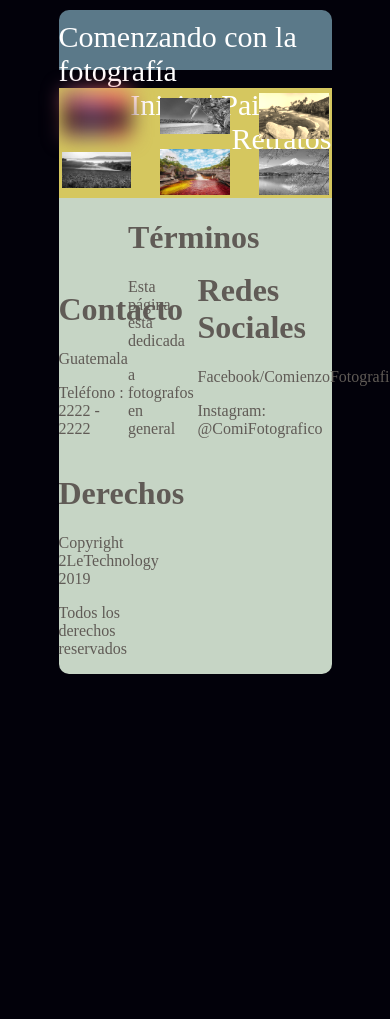
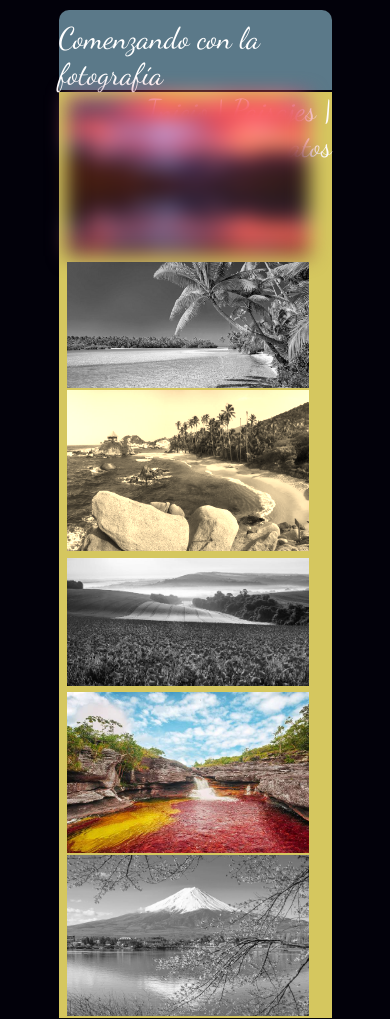
Before and after one commit to carolinasuy/Final-CSS, a plain HTML site: page paisajes.html in a window 390 px wide. Shown: the top 1019 px of the page. Before the commit the page ends 844 px from the top, so only its background shows below. Drawn offline with Linux system fonts and the light colour scheme.

Commit message:
responsive

```diff
--- a/css/estilos.css
+++ b/css/estilos.css
@@ -1,10 +1,10 @@
 @font-face {
-	font-family: Dancing Script;
+	font-family: 'Dancing Script', cursive;
 }
 
 body {
 	margin-left: 15%;
-	font-family: Dancing Script;
+	font-family: 'Dancing Script', cursive;
 	color: #605B56;
 	background: #02010a;
 	margin-right: 15%;
@@ -24,7 +24,7 @@ header{
 	background-color: #5b7989;
 	border-top-left-radius: 10px;
 	border-top-right-radius: 10px;
-	font-family: Dancing Script;
+	font-family: 'Dancing Script', cursive;
 	color: #FFFFFF;
 	height: 60px;
 }
@@ -121,7 +121,12 @@ footer {
 
 .c6, .c7, .c8, .c9{
 	display: inline-block;
-	width: 24%;
+	width: 22%;
+
+}
+
+.c6, .c9{
+	margin-left: 2%;
 }
 
 
@@ -254,3 +259,95 @@ footer {
 #fotosretratos{
 	background: #d5c75f;
 }
+
+@media screen and (max-width:899px){
+	.c1, .c2{
+		display: block;
+	}
+
+	header{
+		height: 80px;
+	}
+
+	.c2{
+		text-align: center;
+		margin-left: 1%;
+		display:block;
+		}
+
+	.c6, .c7, .c8, .c9{
+		display: block;
+		width: 100%;
+		text-align: center;
+	}
+
+	.c3, .c4, .c5{
+		display: block;
+		width: 100%;
+	}
+
+#centralimg{
+	width: 90%;
+}
+
+#imgsecizq{
+	width: 90%;
+	margin-left: 4%;
+}
+
+#imgsecder{
+	width: 90%;
+	margin-left: 4%;
+}
+
+#img4{
+	display: block;
+	width: 100%;
+}
+
+#img5{
+	display: block;
+	width: 100%;
+}
+
+#img6{
+	display: block;
+	width: 100%;
+}
+
+#img7{
+	display: block;
+	width: 100%;
+}
+
+#img8{
+	display: block;
+	width: 100%;
+}
+
+#img9{
+	display: block;
+	width: 100%;
+}
+
+#imagen4, #imagen5, #imagen6, #imagen7, #imagen8, #imagen9{
+	width: 90%;
+	margin-left: 2%;
+}
+
+#imagen6, #imagen9{
+	margin-left: 0%;
+	margin-right: 8%;
+}
+
+#imagen10, #imagen11, #imagen12, #imagen13, #imagen14, #imagen15{
+	width: 90%;
+	margin-left: 2%;
+}
+
+#imagen12, #imagen15{
+	margin-left: 0%;
+	margin-right: 8%;
+}
+
+}
--- a/paisajes.html
+++ b/paisajes.html
@@ -4,6 +4,7 @@
     <meta charset="utf-8">
     <title>Paisajes</title>
     <link rel="stylesheet" href="css/estilos.css">
+    <link href="https://fonts.googleapis.com/css?family=Dancing+Script&display=swap" rel="stylesheet">
   </head>
   <body>
     <div id="animacion">
```
Also changed, not shown: index.html (+2 -2 lines), retratos.html (+1 -0 lines).
